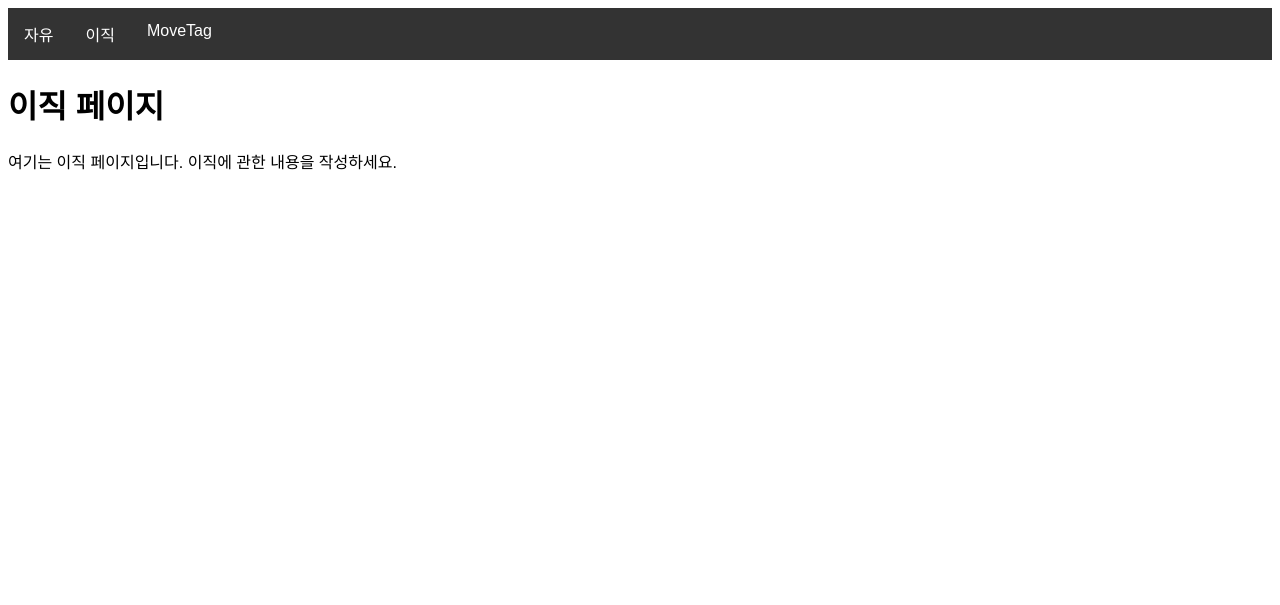
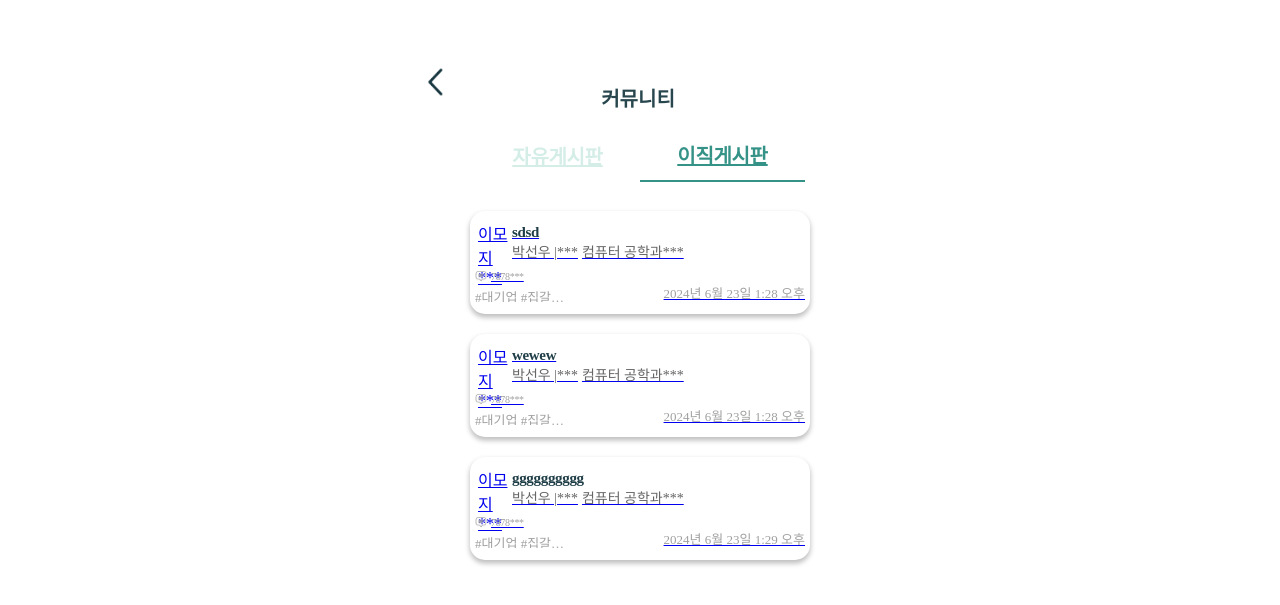
Before and after one commit to sunwoo030616/2024-simba-5-simbaOh, a Django app: page /community/move-board/ in a window 1280 px wide. Shown: the top 605 px of the page. Run offline with Django 5.2, Linux system fonts and the light colour scheme; data comes from the database, SQL or seed files in the repository; data that the repository does not hold is empty; some libraries are stand-ins or nearby versions.

Commit message:
add free_board, move_board and fix careers

```diff
--- a/project/careers/templates/careers/career-info.html
+++ b/project/careers/templates/careers/career-info.html
@@ -57,13 +57,13 @@ href="{% static 'css/careers/career_info.css'%}"
                         <div class='area'>{{careerinfo.field}}</div>
 
                     </div>
-                    <div class='update'>{{careerinfo.startline}}~{{careerinfo.deadline}}</div>
+                    <div class='update'>{{careerinfo.startline}} ~ {{careerinfo.deadline}}</div>
                 </div>
             </a>
             {% endfor %}
         </div>
 
-        <div class='superwrite'>
+        <div class='superwrite' style="position:fixed">
             {% if user.is_authenticated and user.is_superuser %}
             <a href="{% url 'careers:new-careerinfo' %}" width='17px' height='17px'>
                 <img src="{% static 'images/realplus.png' %}" alt="">
--- a/project/careers/templates/careers/career-program.html
+++ b/project/careers/templates/careers/career-program.html
@@ -59,7 +59,7 @@ href="{% static 'css/careers/career_program.css'%}"
                         <div class='area'>{{careerprogram.field}}</div>
 
                     </div>
-                    <div class='update'>{{careerprogram.startline}}~{{careerinfo.deadline}}</div>
+                    <div class='update'>{{careerprogram.startline}} ~ {{careerprogram.deadline}}</div>
                 </div>
             </a>
             {% endfor %}
@@ -68,7 +68,7 @@ href="{% static 'css/careers/career_program.css'%}"
 
         </div>
 
-        <div class='superwrite'>
+        <div class='superwrite' style="position:fixed">
             {% if user.is_authenticated and user.is_superuser %}
             <a href="{% url 'careers:new-careerprogram' %}" width='17px' height='17px'>
                 <img src="{% static 'images/realplus.png' %}" alt="">
--- a/project/careers/templates/careers/edu-info.html
+++ b/project/careers/templates/careers/edu-info.html
@@ -58,13 +58,13 @@ href="{% static 'css/careers/edu_info.css'%}"
                         <div class='area'>{{eduinfo.field}}</div>
 
                     </div>
-                    <div class='update'>{{eduinfo.startline}}~{{eduinfo.deadline}}</div>
+                    <div class='update'>{{eduinfo.startline}} ~ {{eduinfo.deadline}}</div>
                 </div>
             </a>
             {% endfor %}
         </div>
 
-        <div class='superwrite'>
+        <div class='superwrite' style="position:fixed">
             {% if user.is_authenticated and user.is_superuser %}
             <a href="{% url 'careers:new-eduinfo' %}" width='17px' height='17px'>
                 <img src="{% static 'images/realplus.png' %}" alt="">
--- a/project/careers/templates/careers/new-careerinfo.html
+++ b/project/careers/templates/careers/new-careerinfo.html
@@ -30,13 +30,13 @@ href="{% static 'css/careers/new_careerinfo.css'%}"
             {% csrf_token %}
             <div class='cate'><div class='cate2'>카테고리 *</div>
               <div class='box3'>
+                <a href="{% url 'careers:new-careerinfo' %}">
                 <div class='box3_1'>채용</div>
+                </a>
                 <a href="{% url 'careers:new-careerprogram' %}">
-
                   <div class='box3_2'>취업</div>
                 </a>
                 <a href="{% url 'careers:new-eduinfo' %}">
-
                 <div class='box3_3'>교육</div>
                 </a>
               </div>
@@ -65,7 +65,7 @@ href="{% static 'css/careers/new_careerinfo.css'%}"
                 <option value='교육'>교육</option>
               </select>
             <p class='image_'>이미지 *<input class='image' type="file" name="image" required/></p>
-            <p class='tag_'>태그 *<input class='tag' type="text" name="careerinfotag" required/></p>
+            <p class='tag_'>태그 *<input class='tag'placeholder='#을 이용하여 적어주세요.' type="text" name="careerinfotag" required/></p>
             <p class='comment_'>내용<input class='comment' type="text" name="content"></p>
             <button class='submitbutton' type="submit">작성완료</button>
 
--- a/project/careers/templates/careers/new-careerprogram.html
+++ b/project/careers/templates/careers/new-careerprogram.html
@@ -31,13 +31,13 @@ href="{% static 'css/careers/new_careerprogram.css'%}"
             {% csrf_token %}
             <div class='cate'><div class='cate2'>카테고리 *</div>
               <div class='box3'>
+                <a href="{% url 'careers:new-careerinfo' %}">
                 <div class='box3_1'>채용</div>
+                </a>
                 <a href="{% url 'careers:new-careerprogram' %}">
-
                   <div class='box3_2'>취업</div>
                 </a>
                 <a href="{% url 'careers:new-eduinfo' %}">
-
                 <div class='box3_3'>교육</div>
                 </a>
               </div>
@@ -67,7 +67,7 @@ href="{% static 'css/careers/new_careerprogram.css'%}"
                 <option value='교육'>교육</option>
               </select>
             <p class='image_'>이미지 *<input class='image' type="file" name="image" required/></p>
-            <p class='tag_'>태그 *<input class='tag' type="text" name="careerprogramtag" required/></p>
+            <p class='tag_'>태그 *<input class='tag' type="text" placeholder='#을 이용하여 적어주세요.' name="careerprogramtag" required/></p>
             <p class='comment_'>내용<input class='comment' type="text" name="content"></p>
             <button class='submitbutton' type="submit">작성완료</button>
 
--- a/project/community/templates/community/move_board.html
+++ b/project/community/templates/community/move_board.html
@@ -1,56 +1,66 @@
-<!DOCTYPE html>
-<html lang="ko">
-<head>
-    <meta charset="UTF-8">
-    <meta name="viewport" content="width=device-width, initial-scale=1.0">
-    <title>이직 페이지</title>
-    <style>
-        body {
-            font-family: Arial, sans-serif;
-        }
-        .navbar {
-            overflow: hidden;
-            background-color: #333;
-        }
-        .navbar a {
-            float: left;
-            display: block;
-            color: white;
-            text-align: center;
-            padding: 14px 16px;
-            text-decoration: none;
-        }
-        .navbar a:hover {
-            background-color: #ddd;
-            color: black;
-        }
-    </style>
-</head>
-<body>
-    <div class="navbar">
-        <a href="{% url 'community:free-board' %}">자유</a>
-        <a href="{% url 'community:move-board' %}">이직</a>
-        <a href="{% url 'community:movetag-list' %}">MoveTag</a>
+{% extends 'base.html' %} {% load static %} {% block content %}
+
+<link
+rel="stylesheet"
+type="text/css"
+href="{% static 'css/community/move_board.css'%}"
+/>
+
+<div class='container'>
+  <div class="container2">
+    <div class='imagesmask' style="padding-top: 48px;">
+        <div class="left">
+            <a href="{% url 'main:mainpage' %}">
+            <img src="{% static 'images/arrow-24.png' %}" alt='but' width='32px'>
+            </a>
+        </div>
+        <div class="right">
+            <h2 class='signup-main'>커뮤니티</h2>
+        </div>
+        <div style="width:36px;">
+        </div>
     </div>
 
-    <h1>이직 페이지</h1>
-    <p>여기는 이직 페이지입니다. 이직에 관한 내용을 작성하세요.</p>
-    <div>
+    <div class='topbar'>
+        <a class='topbar1' href="{% url 'community:free-board' %}">자유게시판<div class='line'></div></a>
+        <a class='topbar2' href="{% url 'community:move-board' %}">이직게시판<div class='line2'></div></a>
+    </div>
+    {% for move in moves %}
+    <a href="{% url 'community:move-detail' move.id %}">
+        <div class='boxes'>
+            <div class='first'>
+            <div class='emoji'>이모지***</div>
+            <div class='first2'>
+                <div class='title'>{{move.title}}</div>
+                <div class='names'>
+                <div class='name'>박선우 |***</div>
+                <div class='major'>컴퓨터 공학과***</div>
+                </div>
+            </div>
+            {% comment %} 여기 *** 해놓은 곳은 그 중괄호해서 템플릿 언어인가 넣어주세요 {% endcomment %}
+            </div>
+            <div class='second'>
+            <div class='second2'>
+                <div class='imaplus'>
+                <img src="{% static 'images/ima.png' %}" alt="Example Image" class="ima">
+                <div class='comentcount'>7878***</div>
+                </div>
+                <div class='tag'>#대기업 #집갈래***</div>
+            </div>
+            <div class='date'>{{move.pub_date}}</div>
+            </div>
+        </div>
+    </a>
+    {% endfor %}
+
+    <div class='superwrite' style="position:fixed">
         {% if user.is_authenticated %}
-        <a href="{% url 'community:move-create' %}">새 글 작성하기</a>
+        <a href="{% url 'community:move-create' %}" width='17px' height='17px'>
+            <img src="{% static 'images/realplus.png' %}" alt="">
+        </a>
         {% endif %}
-        {% for move in moves %}
-        <div>
-            <hr/>
-            <h3>{{move.title}}</h3>
-            {{move.summary}}
-            {{move.pub_date}}
-            <a href="{% url 'community:move-detail' move.id %}">자세히 보기</a>
-            <br>
+    </div>
+  </div>
+</div>
 
-        </div>
-        {% endfor %}
-    </div>
-
-</body>
-</html>
+{% endblock %}
--- a/project/project/static/css/community/move_board.css
+++ b/project/project/static/css/community/move_board.css
@@ -0,0 +1,232 @@
+.container {
+  display: flex;
+  flex-direction: column;
+  width: 100%;
+  gap: 10px;
+
+  @media (max-width: 430px) {
+      align-items: start;
+  }
+  @media (min-width: 431px) {
+      align-items: center;
+  }
+}
+
+.container2{
+  display: flex;
+  flex-direction: column;
+  align-items: center;
+  width: 430px;
+  background: #FFF;
+}
+
+.imagesmask {
+  display: flex;
+  width: 100%;
+  flex-direction: row;
+  justify-content: space-between;
+  padding-bottom: 17px;
+}
+
+.left {
+  display: flex;
+}
+
+.right {
+  display: flex;
+}
+
+.signup-main {
+  color: #28464E;
+  text-align: center;
+  font-family: "Noto Sans KR";
+  font-size: 20px;
+  font-style: normal;
+  font-weight: 700;
+  line-height: normal;
+}
+
+
+.topbar{
+  display: inline-flex;
+  justify-content: center;
+  align-items: center;
+  display: flex;
+  height: 36px;
+  padding-bottom: 30px;
+}
+
+.topbar2{
+  color: #0C9D7A;
+  width: 165px;
+  display: flex;
+  justify-content: center;
+  align-items: center;
+  flex-direction: column;
+  font-family: Pretendard;
+  font-size: 16px;
+  font-style: normal;
+  font-weight: 700;
+  line-height: 21px; /* 131.25% */
+  letter-spacing: -0.32px;
+  gap:12px;
+  color: #359287;
+  font-family: Pretendard;
+  font-size: 20px;
+  font-style: normal;
+  font-weight: 700;
+  line-height: 24px; /* 120% */
+}
+
+.line2{
+  width: 165px;
+height: 2px;
+background: #359287;
+}
+.topbar1{
+  display: flex;
+  width: 165px;
+  flex-direction: column;
+  color: #5A5A5A;
+  font-family: Pretendard;
+  font-size: 16px;
+  font-style: normal;
+  font-weight: 400;
+  line-height: 21px; /* 131.25% */
+  letter-spacing: -0.32px;
+  justify-content: center;
+  align-items: center;
+  gap:12px;
+  color: #D4EDE7;
+  font-family: Pretendard;
+  font-size: 20px;
+  font-style: normal;
+  font-weight: 700;
+  line-height: 24px; /* 120% */
+}
+.line1{
+  background: #D4EDE7;
+  width: 165px;
+  height: 2px;
+}
+.title{
+  width: 400px;
+  color: #000;
+  font-family: Pretendard;
+  font-size: 18px;
+  font-style: normal;
+  font-weight: 400;
+  line-height: 21px;
+  letter-spacing: -0.32px;
+}
+
+.superwrite{
+  position: absolute;
+  transform: translate(155px,580px);
+}
+.midbar{
+  display: flex;
+  width: 430px;
+  flex-direction: row;
+  justify-content: space-between;
+  padding-top: 8px;
+}
+.boxes{
+  display: flex;
+  flex-direction: column;
+  width: 330px;
+  height: 100px;
+  padding: 3px 5px 0px 5px;
+  margin-bottom: 20px;
+  border-radius: 15px;
+  background: #FFF;
+  box-shadow: 0px 3px 5px 0.5px rgba(0, 0, 0, 0.25);
+}
+.first{
+  display: flex;
+  flex-direction: row;
+  padding: 7px 5px 5px 3px;
+}
+.second{
+  display: flex;
+  flex-direction: row;
+  justify-content: space-between;
+  align-items: flex-end;
+}
+.imaplus{
+  display: flex;
+  flex-direction: row;
+
+}
+.ima{
+  padding-right: 4px;
+  width: 12px;
+height: 12px;
+padding-top: 4px;
+}
+.names{
+  display: flex;
+  flex-direction: row;
+  color: #666;
+font-family: Pretendard;
+font-size: 14px;
+font-style: normal;
+font-weight: 300;
+line-height: normal;
+}
+.major{
+  padding-left: 4px;
+}
+.first2{
+  padding-left: 4px;
+  padding-top: 3px;
+}
+.title{
+  color: #1E3D46;
+font-family: Pretendard;
+font-size: 15px;
+font-style: normal;
+font-weight: 600;
+line-height: normal;
+width: 274px;
+overflow: hidden;
+white-space: nowrap;
+text-overflow: ellipsis;
+}
+.date{
+  color: #A1A0A0;
+text-align: right;
+font-family: Pretendard;
+font-size: 13px;
+font-style: normal;
+font-weight: 300;
+line-height: normal;
+}
+.tag{
+  color: #A1A0A0;
+font-family: Pretendard;
+font-size: 13px;
+font-style: normal;
+font-weight: 300;
+line-height: normal;
+width: 98px;
+flex-shrink: 0;
+overflow: hidden;
+white-space: nowrap;
+text-overflow: ellipsis;
+height:15px;
+}
+.comentcount{
+  color: #A1A0A0;
+font-family: Pretendard;
+font-size: 10px;
+font-style: normal;
+font-weight: 300;
+line-height: 21px; /* 210% */
+letter-spacing: -0.32px;
+}
+.emoji{
+  display: flex;
+  width: 30px;
+  height: 30px;
+}
```
Also changed, not shown: project/careers/templates/careers/new-eduinfo.html (+5 -5 lines), project/community/templates/community/free_board.html (+1 -53 lines), project/project/static/css/careers/career_info.css (+15 -3 lines), project/project/static/css/careers/career_program.css (+8 -1 lines), project/project/static/css/careers/edu_info.css (+8 -1 lines), project/db.sqlite3, project/media/careerinfo/앤톤.webp (added), project/media/careerinfo/앤톤_aikkeWR.webp (added), project/media/careerinfo/앤톤_s4gg26z.webp (added), project/media/careerprogram/plus.png (added), project/media/eduinfo/앤톤.webp (added).
